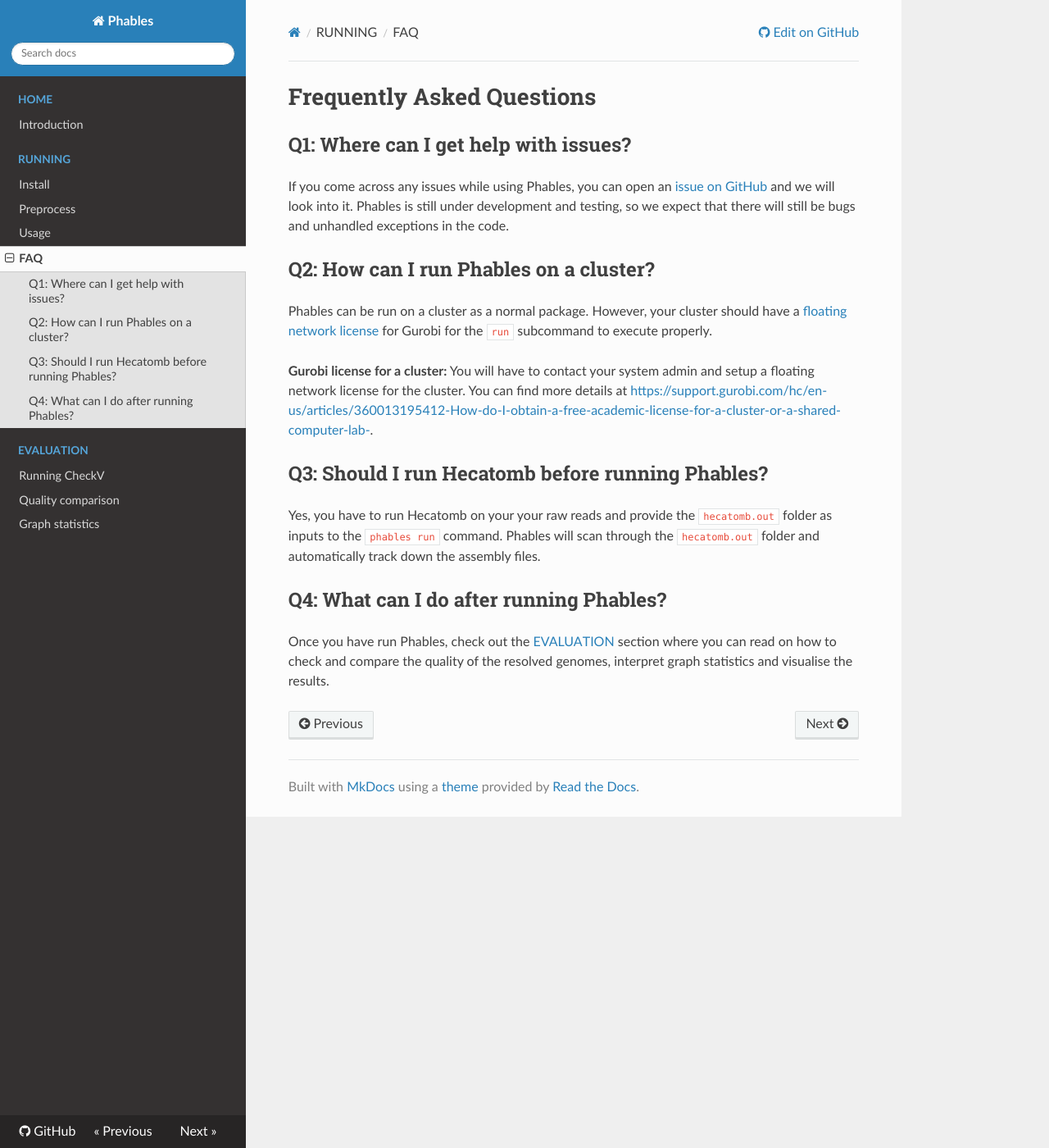
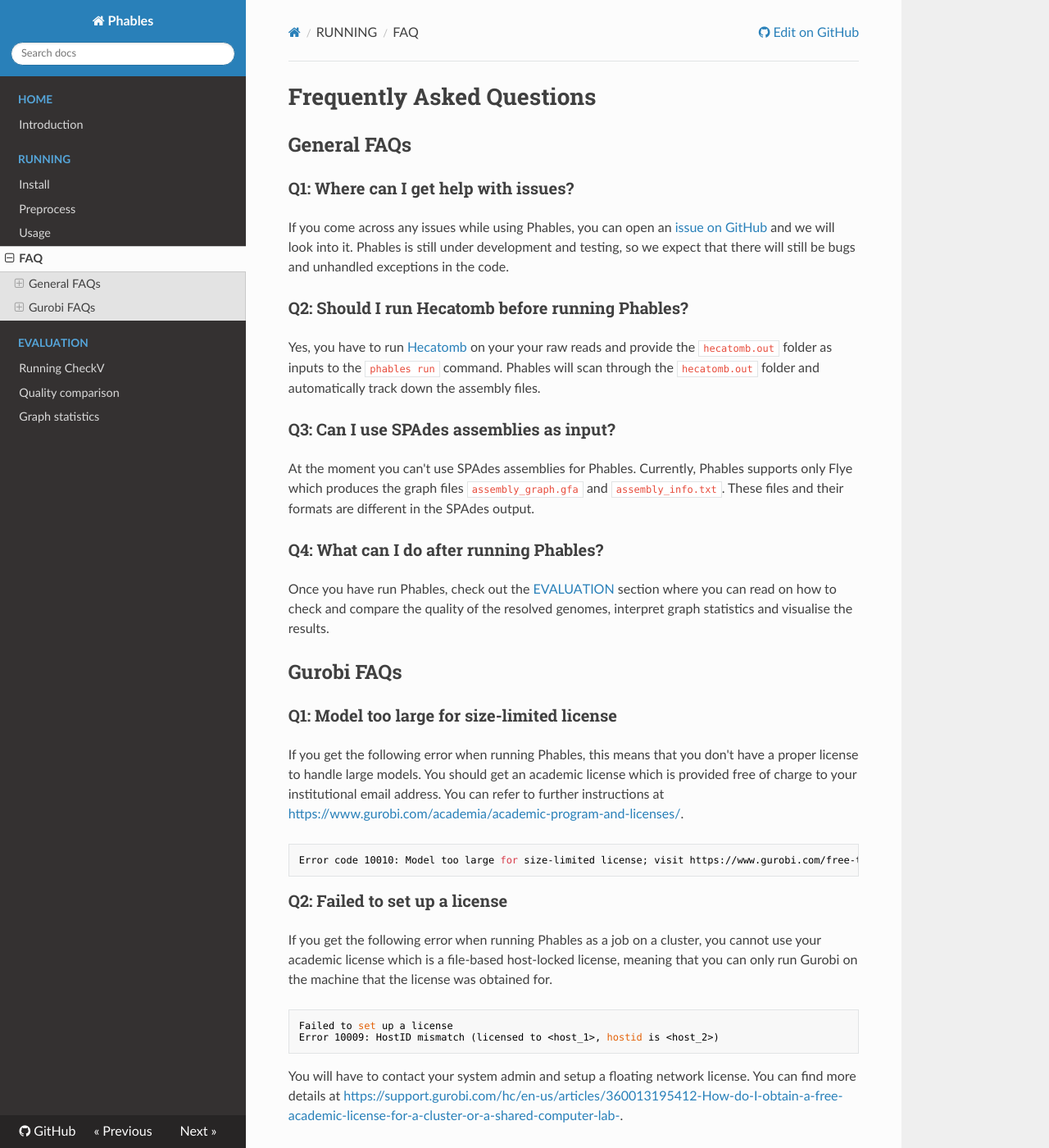
Before and after one commit to Vini2/phables, an MkDocs documentation site: the page built from docs/faq.md, in a window 1280 px wide and 1400 px high. Shown: the whole window at 82% size. Built offline with MkDocs 1.6.1, drawn with Linux system fonts in a browser that asks for light colours; nearby versions of some CDN libraries; a script that is not in the unit is left out; some of the changed text lies outside the part shown.

Commit message:
DOC: Update docs

````diff
--- a/docs/faq.md
+++ b/docs/faq.md
@@ -1,19 +1,47 @@
 # Frequently Asked Questions
 
-## Q1: Where can I get help with issues?
+## General FAQs
+
+### Q1: Where can I get help with issues?
 
 If you come across any issues while using Phables, you can open an [issue on GitHub](https://github.com/Vini2/phables/issues) and we will look into it. Phables is still under development and testing, so we expect that there will still be bugs and unhandled exceptions in the code.
 
-## Q2: How can I run Phables on a cluster?
+### Q2: Should I run Hecatomb before running Phables?
 
-Phables can be run on a cluster as a normal package. However, your cluster should have a [floating network license](https://en.wikipedia.org/wiki/Floating_licensing) for Gurobi for the `run` subcommand to execute properly.
+Yes, you have to run [Hecatomb](https://hecatomb.readthedocs.io/en/latest/) on your your raw reads and provide the `hecatomb.out` folder as inputs to the `phables run` command. Phables will scan through the `hecatomb.out` folder and automatically track down the assembly files.
+
+### Q3: Can I use SPAdes assemblies as input?
+
+At the moment you can't use SPAdes assemblies for Phables. Currently, Phables supports only Flye which produces the graph files `assembly_graph.gfa` and `assembly_info.txt`. These files and their formats are different in the SPAdes output.
+
+### Q4: What can I do after running Phables?
+
+Once you have run Phables, check out the [EVALUATION](https://phables.readthedocs.io/en/latest/quality/) section where you can read on how to check and compare the quality of the resolved genomes, interpret graph statistics and visualise the results.
+
+
+## Gurobi FAQs
+
+### Q1: Model too large for size-limited license
+
+If you get the following error when running Phables, this means that you don't have a proper license to handle large models. You should get an academic license which is provided free of charge to your institutional email address. You can refer to further instructions at [https://www.gurobi.com/academia/academic-program-and-licenses/](https://www.gurobi.com/academia/academic-program-and-licenses/).
+
+```bash
+Error code 10010: Model too large for size-limited license; visit https://www.gurobi.com/free-trial for a full license
+```
+
+### Q2: Failed to set up a license
+
+If you get the following error when running Phables as a job on a cluster, you cannot use your academic license which is a file-based host-locked license, meaning that you can only run Gurobi on the machine that the license was obtained for.
+
+```bash
+Failed to set up a license
+Error 10009: HostID mismatch (licensed to <host_1>, hostid is <host_2>)
+```
+
+You will have to contact your system admin and setup a floating network license. You can find more details at [https://support.gurobi.com/hc/en-us/articles/360013195412-How-do-I-obtain-a-free-academic-license-for-a-cluster-or-a-shared-computer-lab-](https://support.gurobi.com/hc/en-us/articles/360013195412-How-do-I-obtain-a-free-academic-license-for-a-cluster-or-a-shared-computer-lab-).
+
+### Q3: How can I get a Gurobi license for a cluster?
+
+If you want to run Phables on a cluster, your cluster should have a [floating network license](https://en.wikipedia.org/wiki/Floating_licensing) for Gurobi for the `run` subcommand to execute properly.
 
 **Gurobi license for a cluster:** You will have to contact your system admin and setup a floating network license for the cluster. You can find more details at [https://support.gurobi.com/hc/en-us/articles/360013195412-How-do-I-obtain-a-free-academic-license-for-a-cluster-or-a-shared-computer-lab-](https://support.gurobi.com/hc/en-us/articles/360013195412-How-do-I-obtain-a-free-academic-license-for-a-cluster-or-a-shared-computer-lab-).
-
-## Q3: Should I run Hecatomb before running Phables?
-
-Yes, you have to run Hecatomb on your your raw reads and provide the `hecatomb.out` folder as inputs to the `phables run` command. Phables will scan through the `hecatomb.out` folder and automatically track down the assembly files.
-
-## Q4: What can I do after running Phables?
-
-Once you have run Phables, check out the [EVALUATION](https://phables.readthedocs.io/en/latest/quality/) section where you can read on how to check and compare the quality of the resolved genomes, interpret graph statistics and visualise the results.
````
Also changed, not shown: docs/preprocess.md (+1 -1 lines), docs/usage.md (+1 -1 lines).
